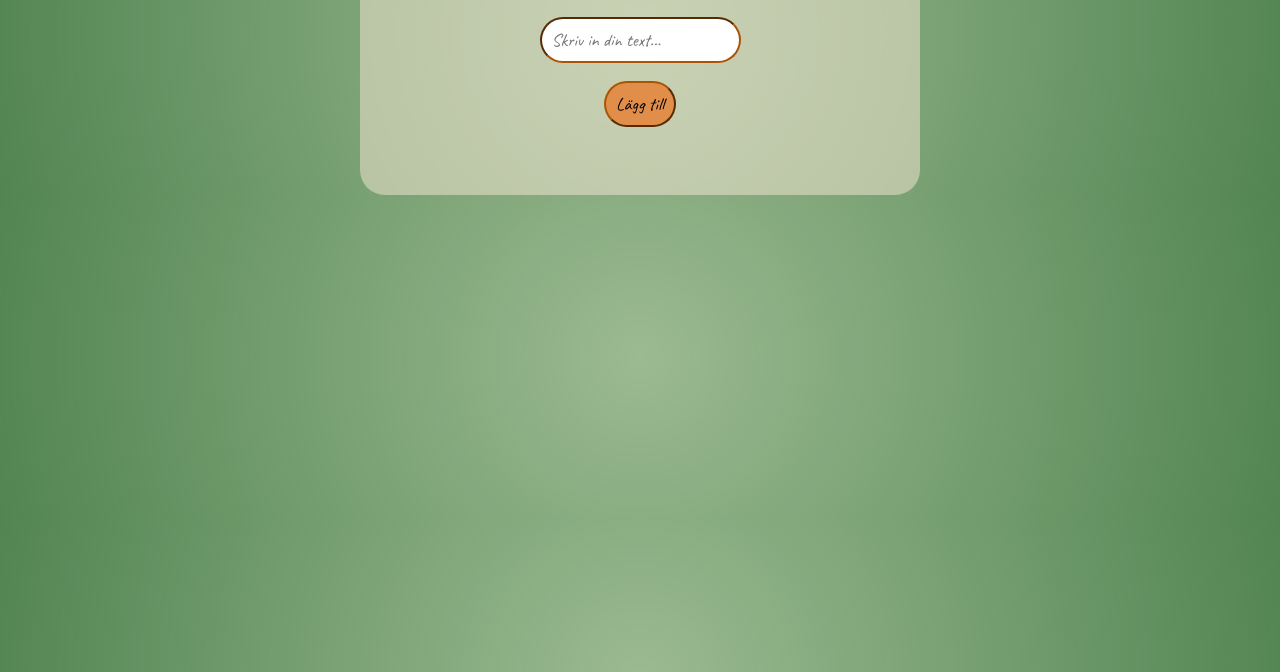
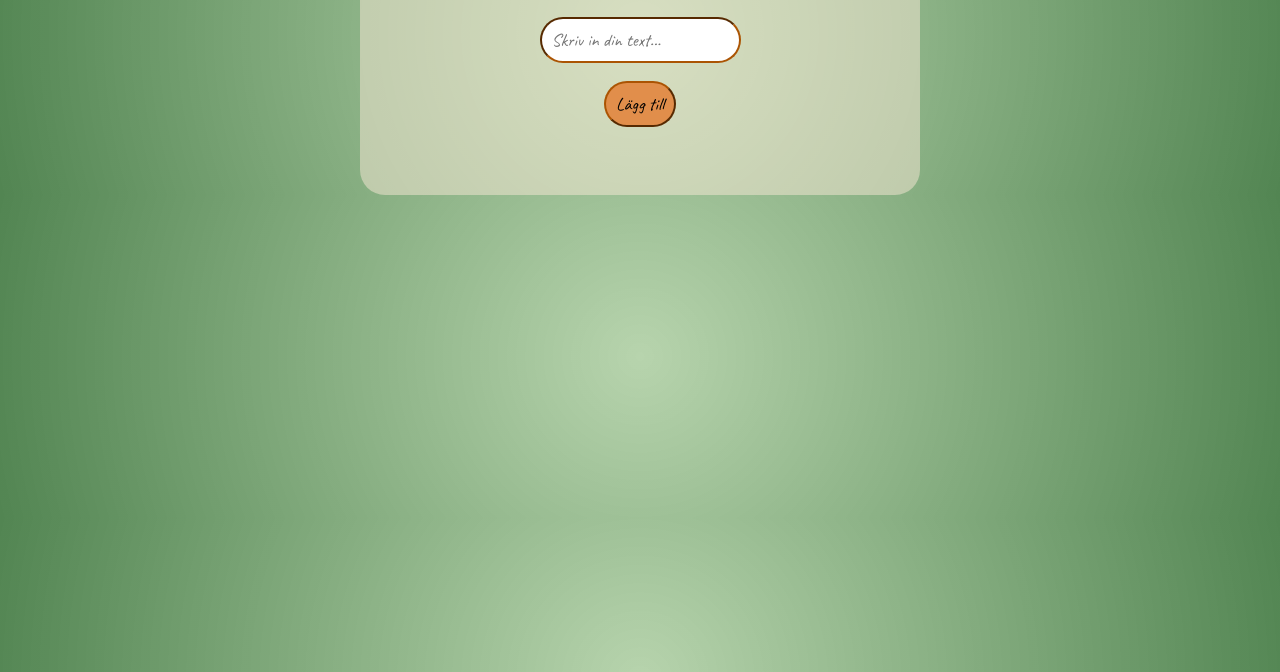
Before and after one commit to MadVickyPanda/My-Todo-List, a plain HTML site: page index.html in a window 1280 px wide. Shown: the part 128-800 px from the top of the page. Drawn offline with Linux system fonts and the light colour scheme; a web font is replaced by a local one.

Commit message:
color body

```diff
--- a/main.css
+++ b/main.css
@@ -1,5 +1,5 @@
 body { width: 560px; margin: 0 auto;
-    background-image: radial-gradient(circle,#759f67b7, #528552);
+    background-image: radial-gradient(circle,#9bc38db7, #528552);
 
 
 }
```
